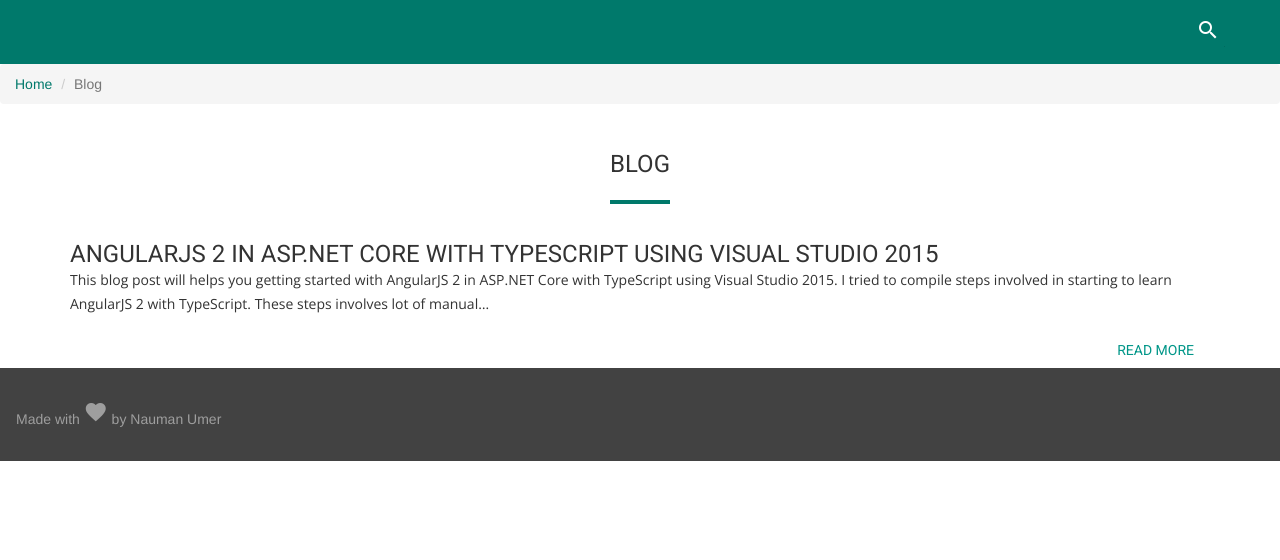
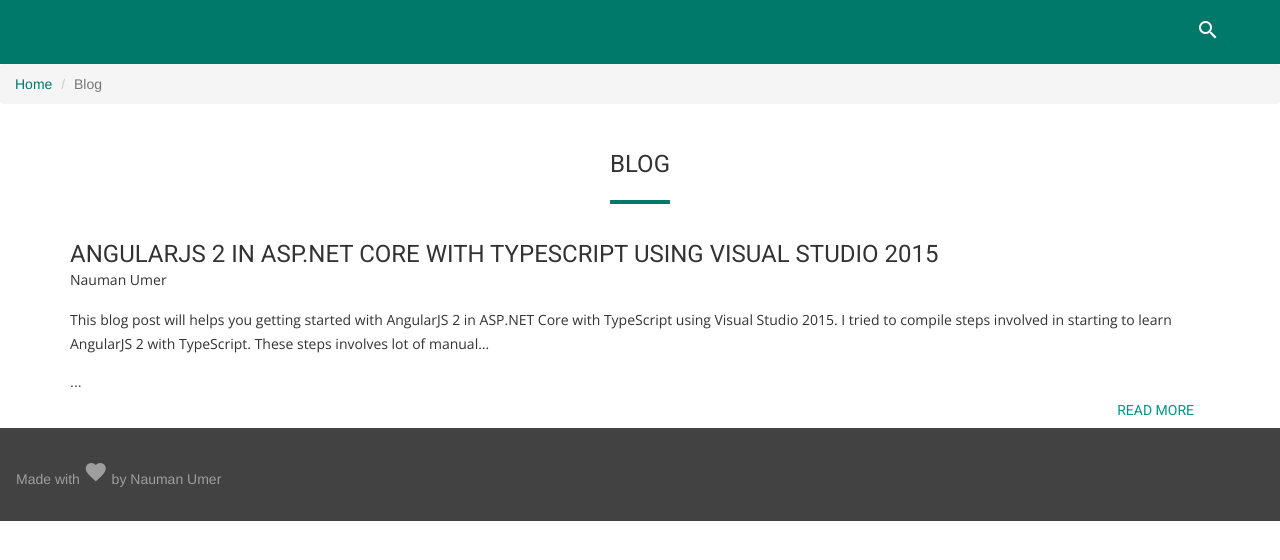
Before and after one commit to nmanumr/nmanumr.com, a Jekyll site: the page built from blog/index.html, in a window 1280 px wide. Shown: the top 560 px of the page. Built offline with Jekyll 4.4.1, drawn with Linux system fonts in a browser that asks for light colours; nearby versions of some CDN libraries; library files that are not in the unit come from our copies; the list of posts is cut into pages by our own code; comment, search, counter and statistics services are not loaded.

Commit message:
Update index.html

```diff
--- a/blog/index.html
+++ b/blog/index.html
@@ -20,7 +20,8 @@
 {% for post in paginator.posts %}
 <div class="mdl-shadow--1dp" style="width:100%; margin:30px 0 30px 0;">
     <h2 class="mdl-card__title-text">{{ post.title }}</h2>
-    <div>{{ post.excerpt }}</div>
+    <p>{{post.arthur}}</p>
+    <div>{{ post.excerpt }}...</div>
     <a class="pull-right mdl-button mdl-button--colored mdl-js-button mdl-js-ripple-effect" href="{{ post.url }}">
       Read More
     </a>
```
